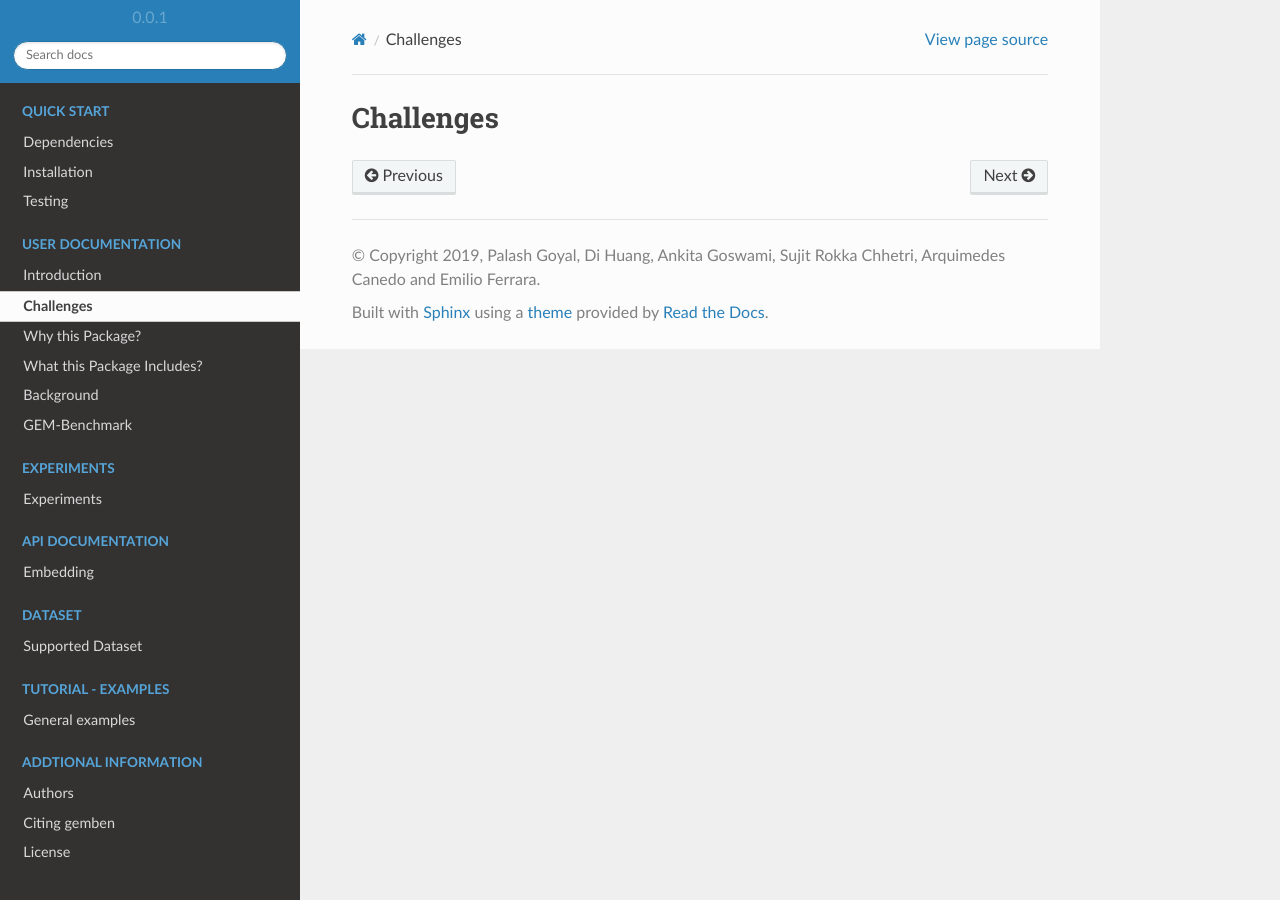
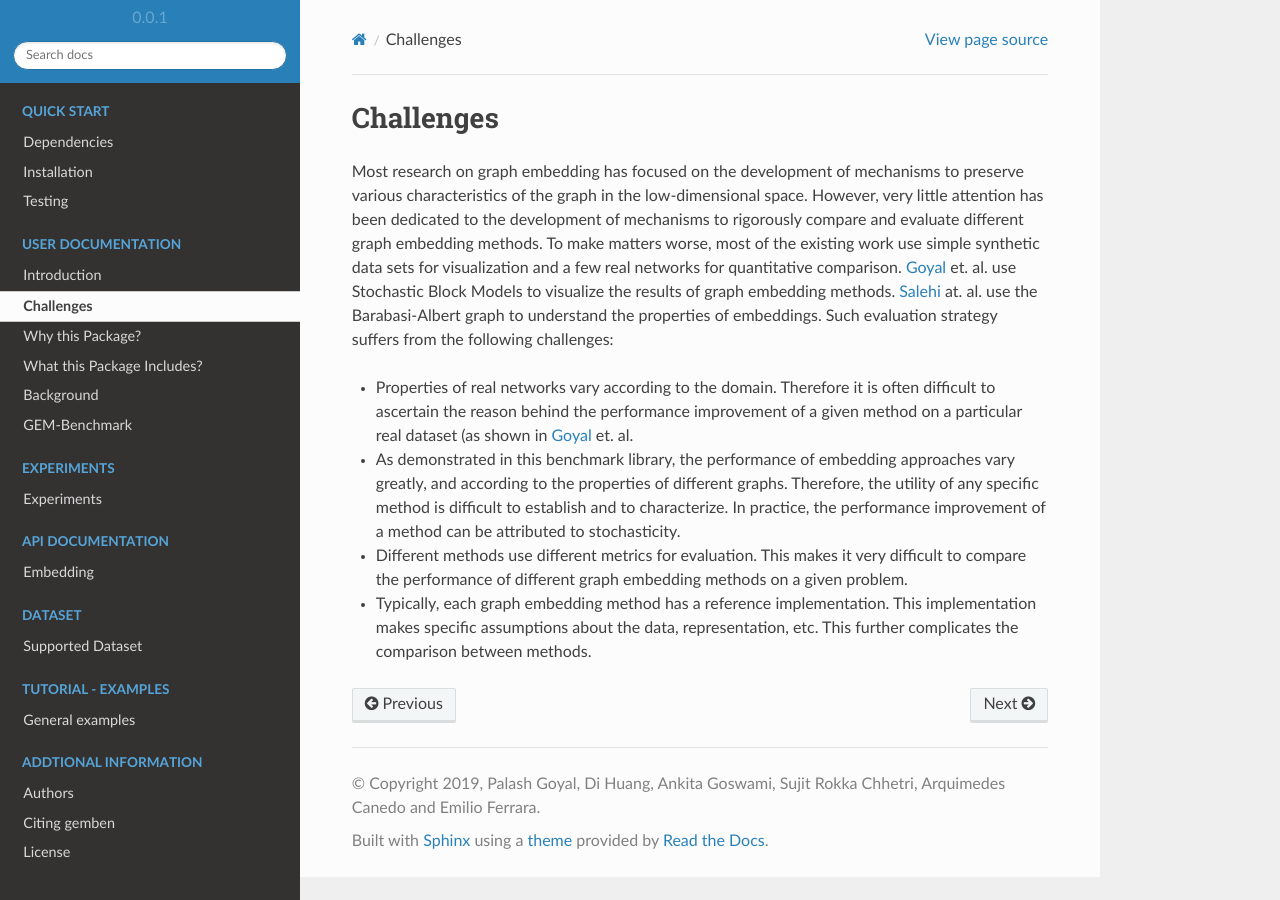
Before and after one commit to Sujit-O/gemben, a Sphinx documentation site: the page built from docs/source/challenge.rst, in a window 1280 px wide. Built offline with Sphinx 7.4.7 and the Read the Docs theme 2.0.0, drawn with Linux system fonts in a browser that asks for light colours; formulas are drawn with MathJax 3.

Commit message:
modified challenges

```diff
--- a/docs/source/challenge.rst
+++ b/docs/source/challenge.rst
@@ -1,2 +1,18 @@
 Challenges
--------------------
+===============
+
+Most research on graph embedding has focused on the development of mechanisms to preserve various characteristics of the graph in the low-dimensional space. However, very little attention has been dedicated to the development of mechanisms to rigorously compare and evaluate different graph embedding methods. To make matters worse, most of the existing work use simple synthetic data sets for visualization and a few real networks for quantitative comparison. Goyal_ et. al. use Stochastic Block Models to visualize the results of graph embedding methods. Salehi_ at. al. use the Barabasi-Albert graph to understand the properties of embeddings. Such evaluation strategy suffers from the following challenges:
+
+* Properties of real networks vary according to the domain. Therefore it is often difficult to ascertain the reason behind the performance improvement of a given method on a particular real dataset (as shown in Goyal_ et. al.
+
+* As demonstrated in this benchmark library, the performance of embedding approaches vary greatly, and according to the properties of different graphs. Therefore, the utility of any specific method is difficult to establish and to characterize. In practice, the performance improvement of a method can be attributed to stochasticity.
+
+* Different methods use different metrics for evaluation. This makes it very difficult to compare the performance of different graph embedding methods on a given problem.
+
+* Typically, each graph embedding method has a reference implementation. This implementation makes specific assumptions about the data, representation, etc. This further complicates the comparison between methods.
+
+.. _Goyal:
+	https://arxiv.org/abs/1705.02801
+
+.. _Salehi:
+	https://www.google.com/search?q=Properties+of+Vector+Embeddings+in+Social+Networks&oq=Properties+of+Vector+Embeddings+in+Social+Networks&aqs=chrome..69i57.2611j0j4&sourceid=chrome&ie=UTF-8
--- a/docs/source/intro.rst
+++ b/docs/source/intro.rst
@@ -3,7 +3,7 @@ Introduction
 
 Graphs are a natural way to represent relationships and interactions between entities in real systems. For example, people on social networks, proteins in biological networks, and authors in publication networks can be represented by nodes in a graph, and their relationships such as friendships, protein-protein interactions, and co-authorship are represented by edges in a graph. These graphical models enable us to understand the behavior of  systems and to gain insight into their structure. These insights can further be used to predict future interactions and missing information in the system. These tasks are formally defined as link prediction and node classification. Link prediction estimates the likelihood of a relationship among two entities. This is used, for example, to recommend friends on social networks and to sort probable protein-protein interactions on biological networks. Similarly, node classification estimates the likelihood of a node's label. This is used, for example, to infer missing meta-data on social media profiles, and genes in proteins.
 
-Numerous graph analysis methods have been developed. Broadly, these methods can be categorized as non-parametric and parametric. Non-parametric methods operate directly on the graph whereas parametric methods represent the properties of nodes and edges in the graph in a low-dimensional space. Non-parametric methods such as `Common Neighbors`_, `Adamic Adar`_  and `Jaccard coefficient`_ require access and knowledge of the entire graph for the prediction. On the other hand, parametric models such as Thor_ et. al. employ graph summarization and define super nodes and super edges to perform link prediction. Kim_ et. al. use Expectation Maximization to fit the real network as a Kronecker graph and estimate the parameters. Another class of parametric models that have gained much attention recently are `graph embeddings`_. Graph embedding methods define a low-dimensional vector for each node and a distance metric on the vectors. These methods learn the representation by preserving certain properties of the graph. `Graph Factorization`_ preserves visible links, HOPE_ aims to preserve higher order proximity, and node2vec_ preserves both structural equivalence and higher order proximity. In this paper, we focus our attention on graph embedding methods. While this is a very active area of research that continues to gain popularity among researchers, there are several challenges that must be addressed before graph embedding algorithms become mainstream.
+Numerous graph analysis methods have been developed. Broadly, these methods can be categorized as non-parametric and parametric. Non-parametric methods operate directly on the graph whereas parametric methods represent the properties of nodes and edges in the graph in a low-dimensional space. Non-parametric methods such as `Common Neighbors`_, `Adamic Adar`_  and `Jaccard coefficient`_ require access and knowledge of the entire graph for the prediction. On the other hand, parametric models such as Thor_ et. al. employ graph summarization and define super nodes and super edges to perform link prediction. Kim_ et. al. use Expectation Maximization to fit the real network as a Kronecker graph and estimate the parameters. Another class of parametric models that have gained much attention recently are `graph embeddings`_. Graph embedding methods define a low-dimensional vector for each node and a distance metric on the vectors. These methods learn the representation by preserving certain properties of the graph. `Graph Factorization`_ preserves visible links, HOPE_ aims to preserve higher order proximity, and node2vec_ preserves both structural equivalence and higher order proximity. In this benchmark library, we focus our attention on graph embedding methods. While this is a very active area of research that continues to gain popularity among researchers, there are several challenges that must be addressed before graph embedding algorithms become mainstream.
 
 	.. _Common Neighbors:
 	    https://arxiv.org/pdf/cond-mat/0104209.pdf
```
